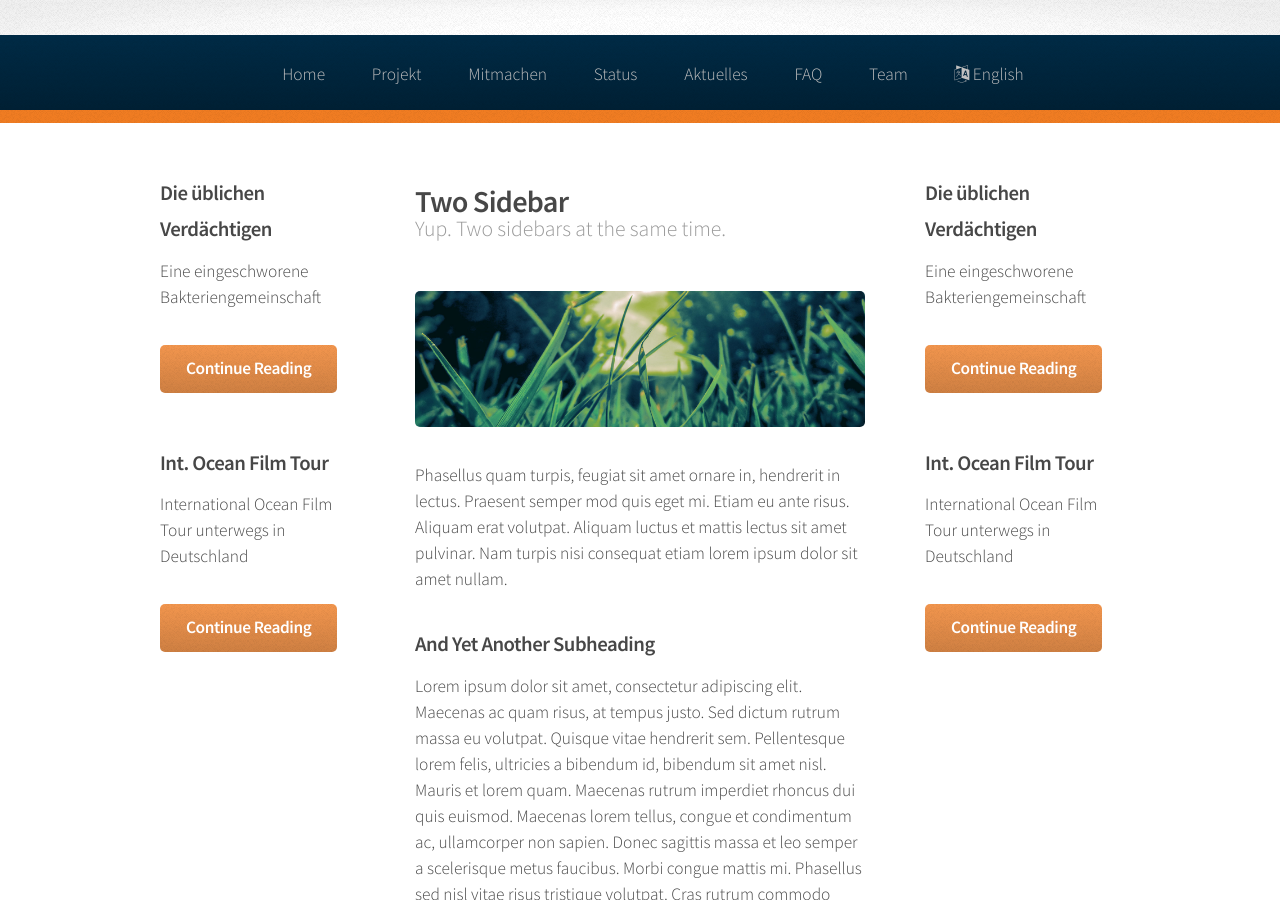
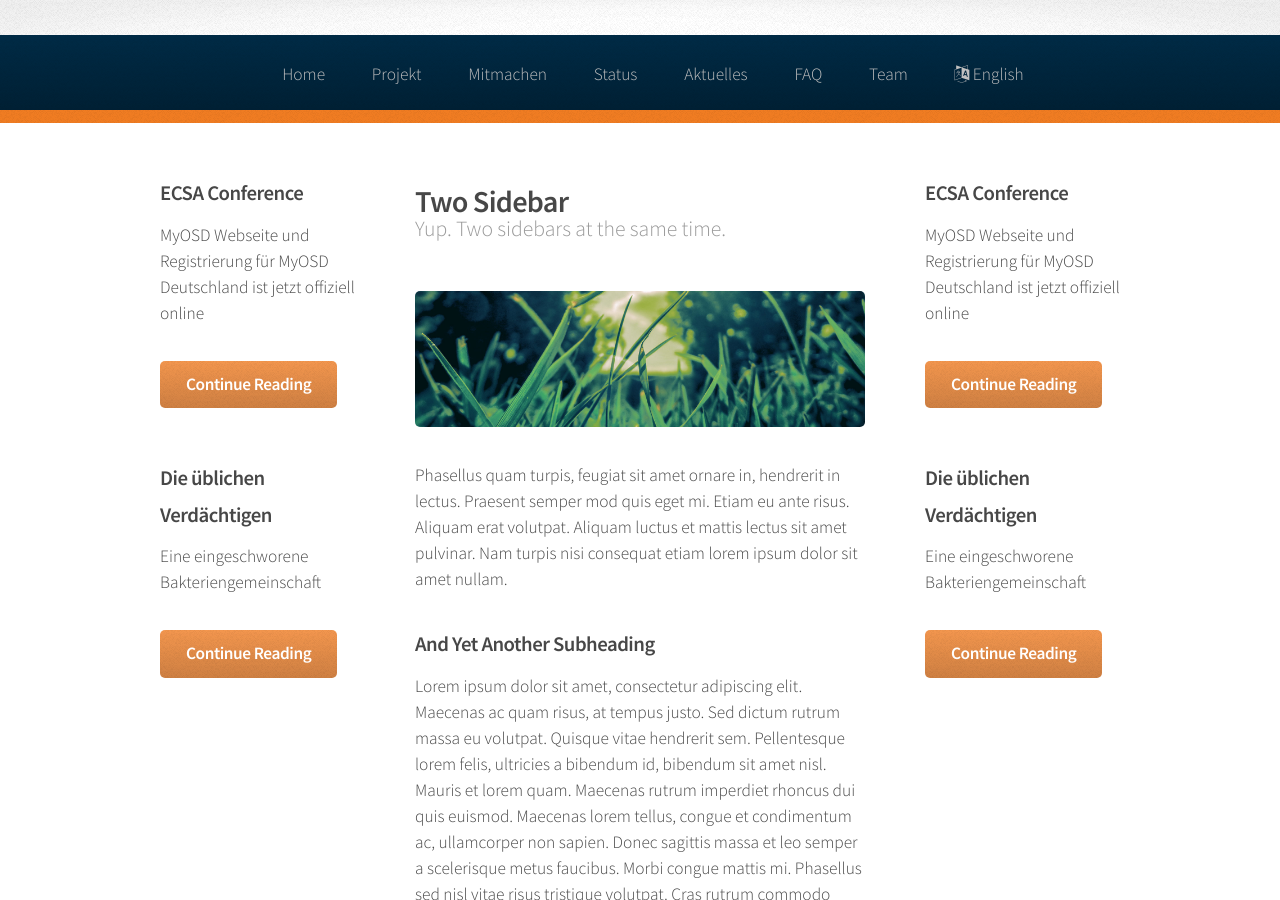
Before and after one commit to myosd/myosd.github.io, a Jekyll site: the page built from tmp/two-sidebar.html, in a window 1280 px wide and 900 px high. Built offline with Jekyll 4.4.1, drawn with Linux system fonts in a browser that asks for light colours.

Commit message:
Update 2016-04-27-Registrierung-online.md

```diff
--- a/_posts/2016-04-27-Registrierung-online.md
+++ b/_posts/2016-04-27-Registrierung-online.md
@@ -1,7 +1,10 @@
 ---
-published: false
+title: ECSA Conference
+layout: post
+published: true
+featured: /assets/images//registrierung.jpg
 ---
-## MyOSD Webseite und Registrierung für MyOSD Deutschland ist jetzt offiziell online
+MyOSD Webseite und Registrierung für MyOSD Deutschland ist jetzt offiziell online
 
 Der Startschuss ist gefallen! Die MyOSD Website wie auch die Registrierung für ein MyOSD Sampling Kit ist nun offiziell Eröffnet.
 Also sichert euch eure Sampling Kit schon jetzt. Unter Mitmachen findet ihr heraus was ihr machen müsst und wie ihr euch für ein Sampling Kit registriert.
```
